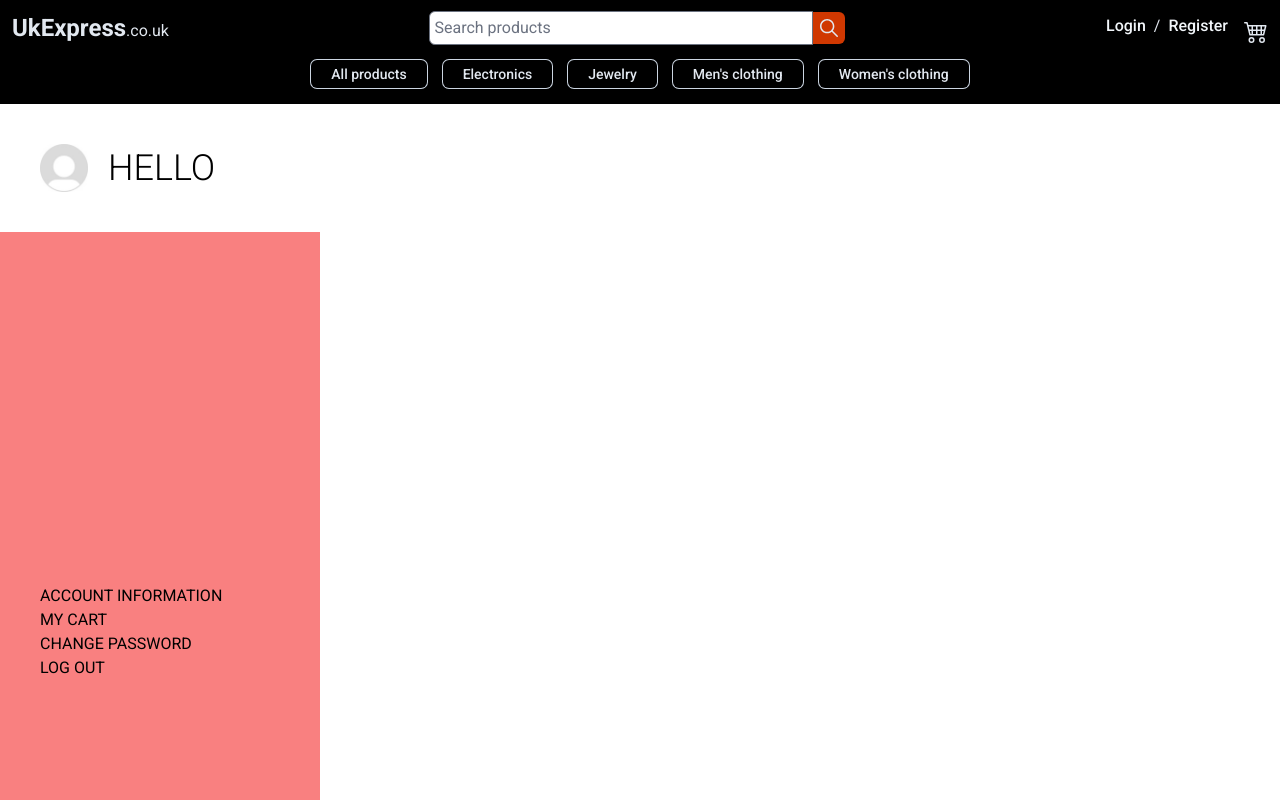
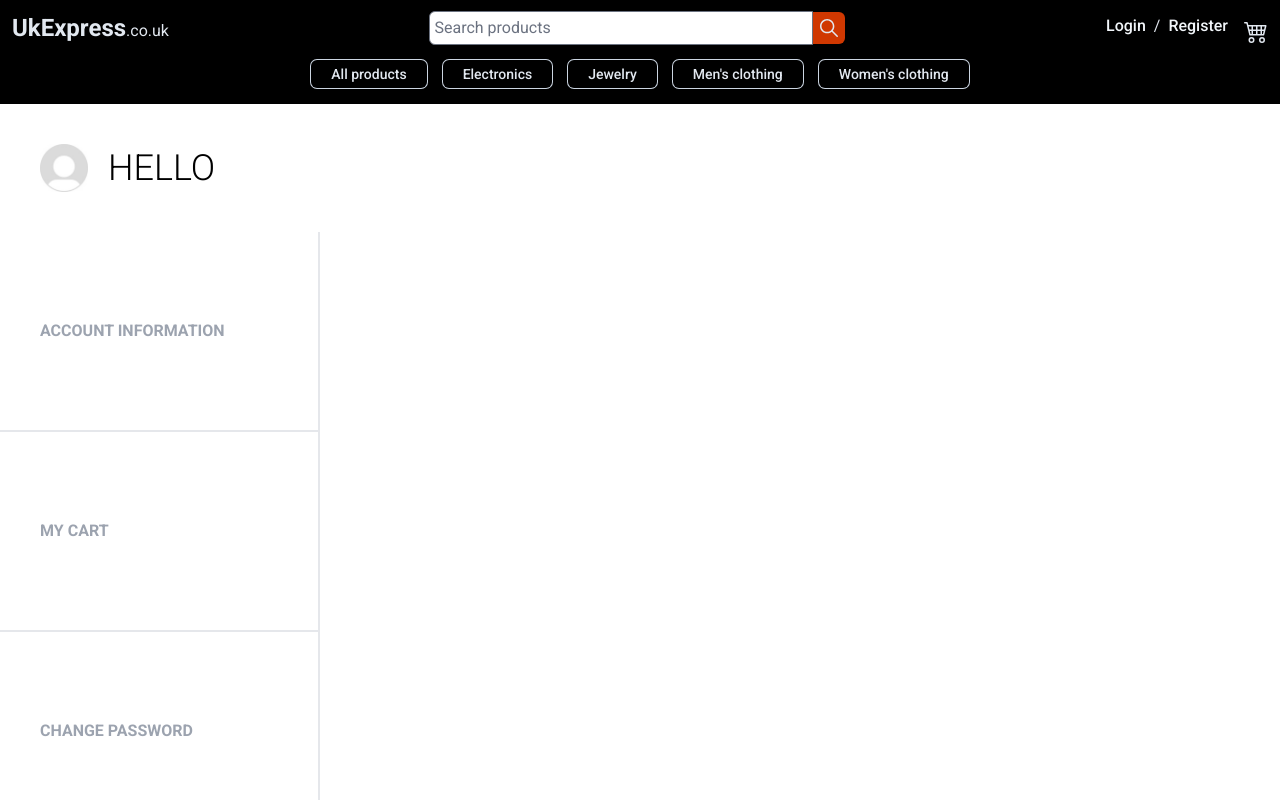
Before and after one commit to NDraganov/uk-express, a React (Vite) app: page /users/1 in a window 1280 px wide. Shown: the top 800 px of the page. Built offline with nearby package versions, Linux system fonts and the light colour scheme.

Commit message:
Create sidebar link

```diff
--- a/src/features/auth/login/LoginForm.tsx
+++ b/src/features/auth/login/LoginForm.tsx
@@ -7,6 +7,7 @@ import SubmitButton from "../../../ui/SubmitButton";
 export default function LoginForm() {
   const { register, handleSubmit, setValue } = useForm<LoginUser>();
   const { isLoading, isError, success } = useAppSelector((state) => state.auth);
+  const userId = useAppSelector((state) => state.auth.user?.id);
   const dispatch = useAppDispatch();
   const navigate = useNavigate();
 
@@ -16,21 +17,21 @@ export default function LoginForm() {
     if (success) {
       setValue("email", "");
       setValue("password", "");
-      navigate("/");
+      navigate(`/users/${userId}`);
     }
   });
 
   return (
     <form
-      className="flex items-center justify-center flex-col gap-4 w-1/5"
+      className="flex w-1/5 flex-col items-center justify-center gap-4"
       onSubmit={onSubmit}
     >
-      <div className="flex items-start justify-center flex-col w-full">
-        <label className="text-lg text-slate-700 font-light" htmlFor="username">
+      <div className="flex w-full flex-col items-start justify-center">
+        <label className="text-lg font-light text-slate-700" htmlFor="username">
           Username
         </label>
         <input
-          className="rounded-md my-1 w-full border border-slate-300 focus:outline-none focus:border-orange-500 focus:ring-orange-500 placeholder-slate-400"
+          className="my-1 w-full rounded-md border border-slate-300 placeholder-slate-400 focus:border-orange-500 focus:outline-none focus:ring-orange-500"
           type="email"
           id="username"
           placeholder="Email"
@@ -39,12 +40,12 @@ export default function LoginForm() {
           disabled={isLoading}
         />
       </div>
-      <div className="flex items-start justify-center flex-col w-full">
-        <label className="text-lg text-slate-700 font-light" htmlFor="password">
+      <div className="flex w-full flex-col items-start justify-center">
+        <label className="text-lg font-light text-slate-700" htmlFor="password">
           Password
         </label>
         <input
-          className="rounded-md my-1 w-full border border-slate-300 focus:outline-none focus:border-orange-500 focus:ring-orange-500 placeholder-slate-400"
+          className="my-1 w-full rounded-md border border-slate-300 placeholder-slate-400 focus:border-orange-500 focus:outline-none focus:ring-orange-500"
           type="password"
           id="password"
           placeholder="Password"
--- a/src/pages/user-account/Sidebar.tsx
+++ b/src/pages/user-account/Sidebar.tsx
@@ -1,10 +1,25 @@
+import { useAppSelector } from "../../store/hooks";
+import SidebarLink from "../../ui/SidebarLink";
+
 export default function Sidebar() {
+  const userId = useAppSelector((state) => state.auth.user?.id);
+
   return (
-    <div className="flex h-screen w-1/4 flex-col items-start justify-center bg-red-400 pl-10">
-      <h1>ACCOUNT INFORMATION</h1>
-      <h1>MY CART</h1>
-      <h1>CHANGE PASSWORD</h1>
-      <h1>LOG OUT</h1>
-    </div>
+    <aside className="h-screen w-1/4 border-r-2 border-gray-200">
+      <nav>
+        <ul className="grid min-h-screen grid-flow-row">
+          <SidebarLink
+            to={`/users/${userId}/account-information`}
+            title="ACCOUNT INFORMATION"
+          />
+          <SidebarLink to={`/users/${userId}/my-cart`} title="MY CART" />
+          <SidebarLink
+            to={`/users/${userId}/change-password`}
+            title="CHANGE PASSWORD"
+          />
+          <SidebarLink to="/" title="LOG OUT" />
+        </ul>
+      </nav>
+    </aside>
   );
 }
--- a/src/pages/user-account/UserAccountPage.tsx
+++ b/src/pages/user-account/UserAccountPage.tsx
@@ -6,6 +6,7 @@ export default function UserAccountPage() {
   const userName = user?.user_metadata.fullName.toUpperCase();
 
   return (
+    <div>
       <main className="min-h-screen">
         <div className=" flex items-center justify-start gap-5 p-10">
           <img
@@ -17,5 +18,6 @@ export default function UserAccountPage() {
         </div>
         <Sidebar />
       </main>
+    </div>
   );
 }
--- /dev/null
+++ b/src/ui/SidebarLink.tsx
@@ -0,0 +1,14 @@
+import { NavLink } from "react-router-dom";
+
+interface SidebarLinkProps {
+  to: string;
+  title: string;
+}
+
+export default function SidebarLink({ to, title }: SidebarLinkProps) {
+  return (
+    <li className="text-1xl flex w-full items-center justify-start border-b-2 border-gray-200 pl-10 font-bold text-gray-400">
+      <NavLink to={to}>{title}</NavLink>
+    </li>
+  );
+}
--- a/src/ui/SubmitButton.tsx
+++ b/src/ui/SubmitButton.tsx
@@ -11,7 +11,7 @@ export default function SubmitButton({ title, disabled }: SubmitButtonProps) {
   return (
     <button
       className={`bg-${
-        isError ? "red-600" : "orange-400"
+        isError ? "red-600" : "orange-600"
       } my-4 rounded-md px-10 py-2 font-medium text-slate-100 hover:bg-orange-500`}
       type="submit"
       disabled={disabled}
```
Lines whose indentation alone changed are shown as unchanged.
